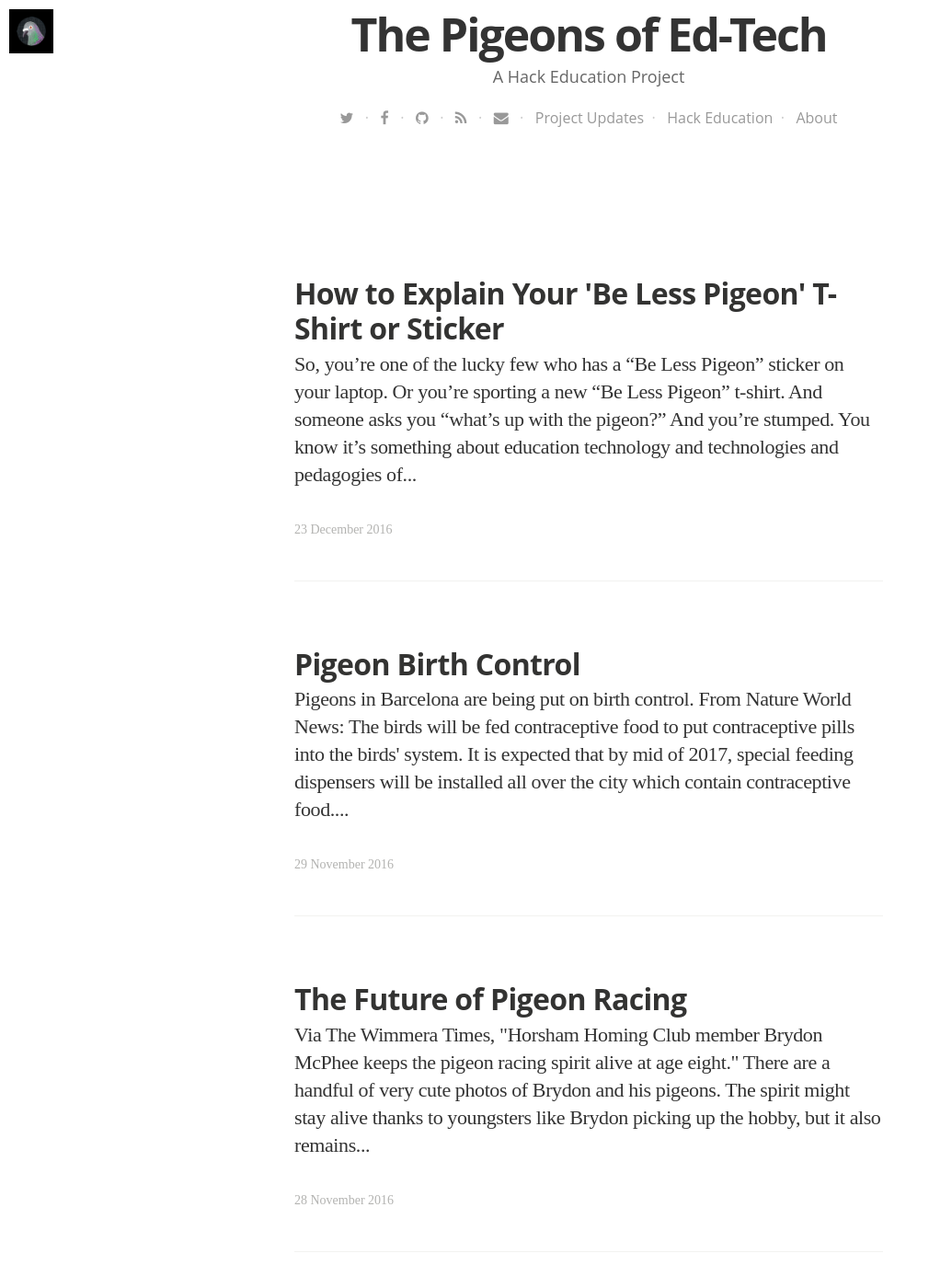
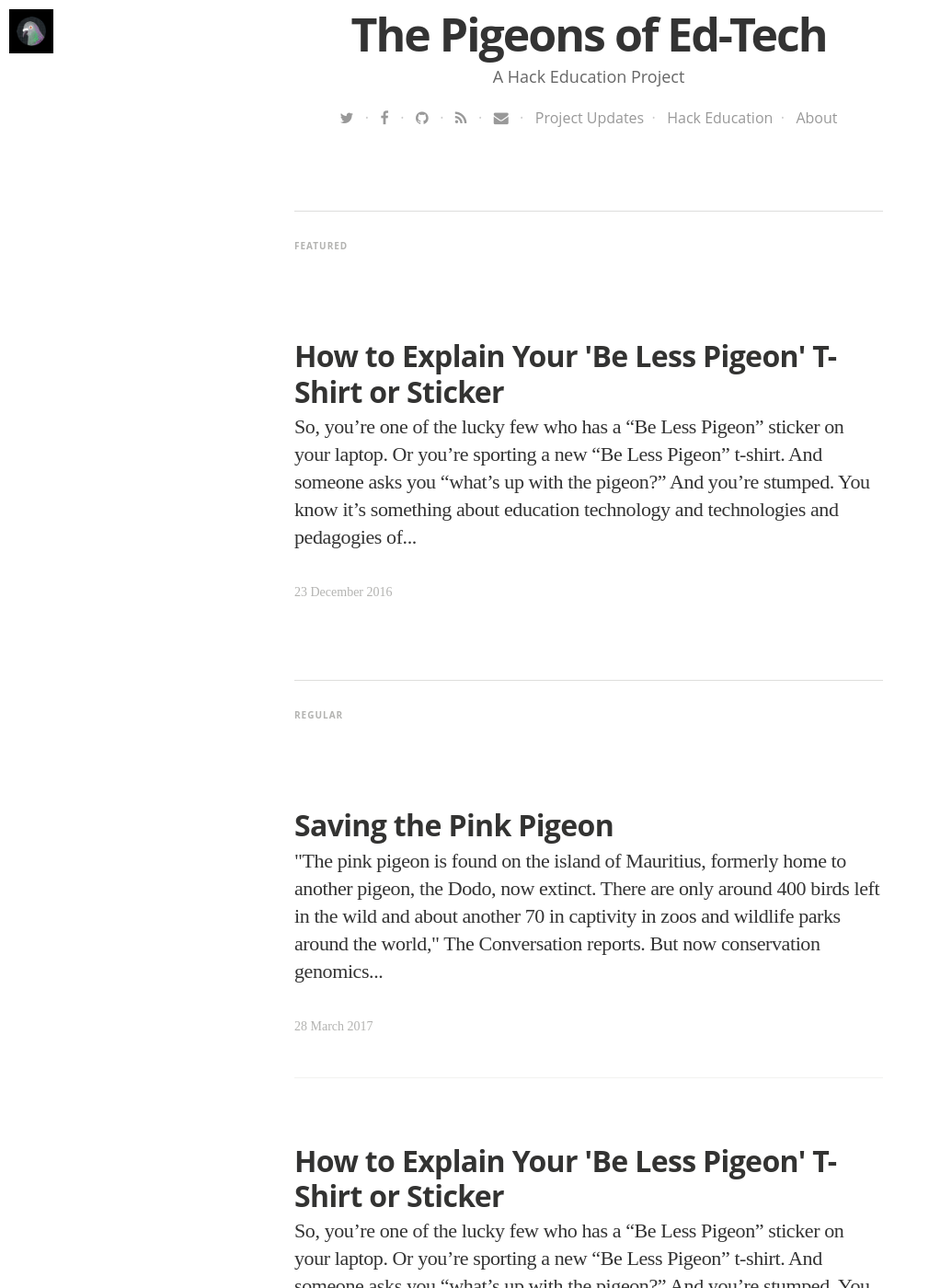
Before and after one commit to HackEducation/pigeons, a Jekyll site: the page built from blog/index.html, in a window 1280 px wide and 1400 px high, scrolled down 522 px. Shown: the whole window at 92% size, without its empty margins (0-1010 px from the left). Built offline with Jekyll 4.4.1, drawn with Linux system fonts in a browser that asks for light colours; nearby versions of some CDN libraries; some web fonts are replaced; the list of posts is cut into pages by our own code; some of the changed text lies outside the part shown.

Commit message:
new article

```diff
--- a/_posts/2016-12-23-be-less-pigeon.html
+++ b/_posts/2016-12-23-be-less-pigeon.html
@@ -2,7 +2,7 @@
 layout: post
 title: "How to Explain Your 'Be Less Pigeon' T-Shirt or Sticker"
 date: 2016-12-23 08:20:00 +0000
-tags:
+tags: featured
 image: https://s3.amazonaws.com/hackedu/2016-12-23-be.png
 imagecredits: http://bryanmmathers.com/
 ---
--- /dev/null
+++ b/_posts/2017-03-28-pink-pigeon.html
@@ -0,0 +1,11 @@
+---
+layout: post
+title: "Saving the Pink Pigeon"
+date: 2017-03-28 08:20:00 +0000
+tags:
+image: https://s3.amazonaws.com/hackedu/2016-11-29-pigeon.jpg
+imagecredits: https://www.flickr.com/photos/-jocelyn-/6317244719
+---
+<p>"The pink pigeon is found on the island of Mauritius, formerly home to another pigeon, the Dodo, now extinct. There are only around 400 birds left in the wild and about another 70 in captivity in zoos and wildlife parks around the world," <a href="https://theconversation.com/how-a-genetic-rescue-mission-could-save-the-pink-pigeon-in-mauritius-75085">The Conversation reports</a>. But now conservation genomics project has been launched to save the bird.</p>
+
+<p><iframe width="560" height="315" src="https://www.youtube.com/embed/zF7lvMIFYhw" frameborder="0" allowfullscreen></iframe></p>
```
